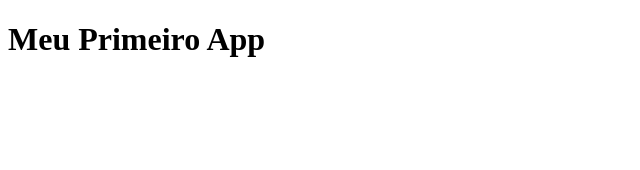
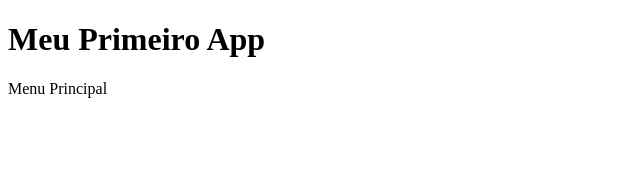
Before and after one commit to EdiJunior88/Balta.io_Criando_um_App_com_React, a React (Vite) app in the folder todo/: page / in a window 1280 px wide. Shown: the top 170 px of the page, without its empty margins (0-640 px from the left). Built offline with nearby package versions, Linux system fonts and the light colour scheme.

Commit message:
Criação do APP - Instalação - Estrutura do App - React e ReactDOM - Iniciando um componente - Rodando o App - Navbar - Menu de navegação

```diff
--- a/todo/src/components/App.tsx
+++ b/todo/src/components/App.tsx
@@ -1,9 +1,11 @@
 import React from "react";
+import Navbar from "./Navbar";
 
 const App = () => {
   return (
     <div>
       <h1>Meu Primeiro App</h1>
+      <Navbar></Navbar>
     </div>
   );
 };
--- /dev/null
+++ b/todo/src/components/Navbar.tsx
@@ -0,0 +1,7 @@
+import React from "react";
+
+const Navbar = () => {
+  return <div>Menu Principal</div>;
+};
+
+export default Navbar;
```
